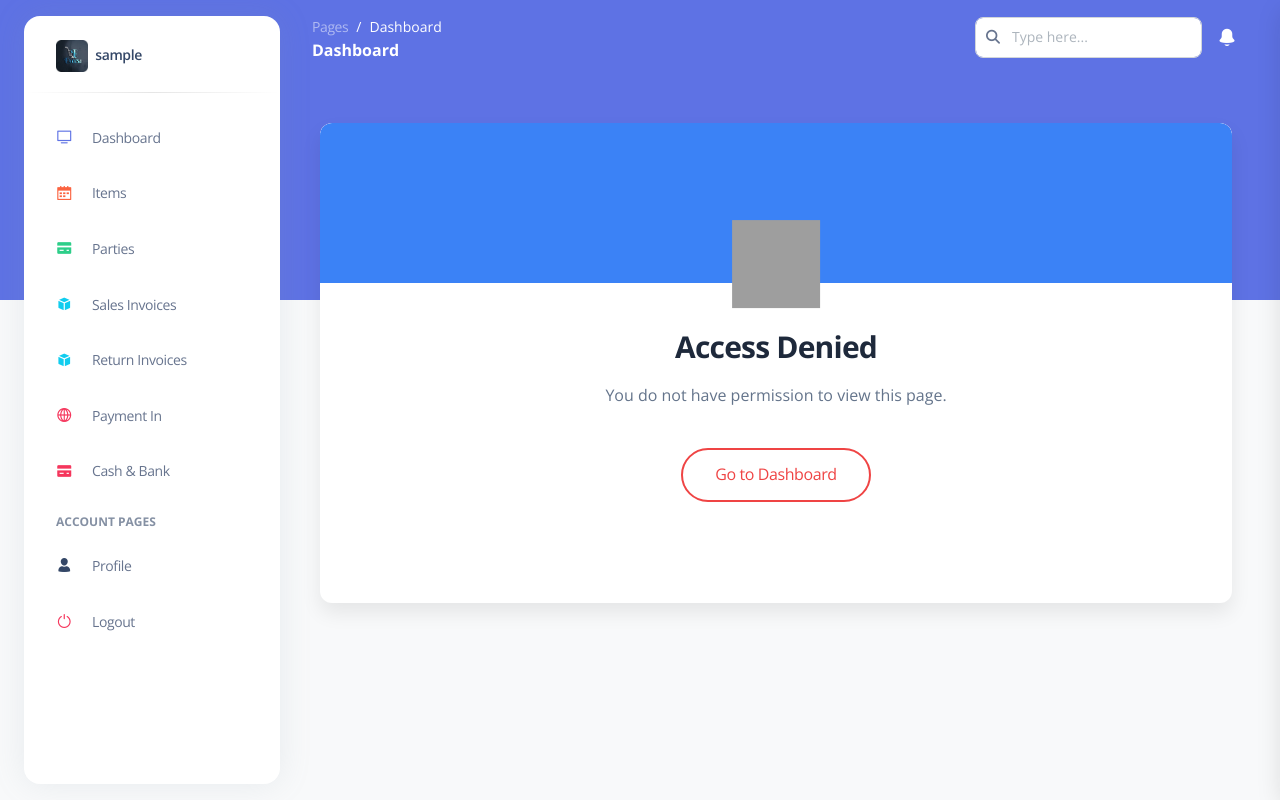
After one commit to itsolution4india/ebilling, a Django app: page /access_denide/ in a window 1280 px wide. The commit adds this page. Run offline with Django 5.2, Linux system fonts and the light colour scheme; the visitor is signed in with stand-in values (Sample User, id 1); data that the repository does not hold is empty; some libraries are stand-ins or nearby versions; grey boxes are pictures that could not be loaded.

Commit message:
updated code

```diff
--- /dev/null
+++ b/billing/templates/access_denide.html
@@ -0,0 +1,104 @@
+{% extends 'base.html' %}
+
+{% block extra_css %}
+<style>
+  .access-container {
+    min-height: 60vh;
+    position: relative;
+    display: flex;
+    flex-direction: column;
+    justify-content: center;
+    align-items: center;
+    text-align: center;
+    background-color: white;
+    border-radius: 0.75rem;
+    box-shadow: 0 10px 20px rgba(0, 0, 0, 0.08);
+    overflow: hidden;
+  }
+
+  .access-header {
+    position: absolute;
+    top: 0;
+    left: 0;
+    height: 10rem;
+    width: 100%;
+    background-color: #3b82f6; /* Tailwind blue-500 */
+    border-top-left-radius: 0.75rem;
+    border-top-right-radius: 0.75rem;
+  }
+
+  .access-icon {
+    width: 80px;
+    height: 80px;
+    animation: pulse 1.5s infinite;
+  }
+
+  .access-title {
+    font-size: 1.875rem; /* text-3xl */
+    font-weight: 700;
+    color: #1e293b; /* Tailwind slate-800 */
+    margin-top: 1.5rem;
+  }
+
+  .access-message {
+    color: #64748b; /* Tailwind slate-500 */
+    margin-top: 0.5rem;
+    font-size: 1rem;
+  }
+
+  .access-btn {
+    margin-top: 1.5rem;
+    padding: 0.75rem 2rem;
+    font-size: 1rem;
+    border-radius: 9999px;
+    border: 2px solid #ef4444;
+    color: #ef4444;
+    background: transparent;
+    text-decoration: none;
+    transition: all 0.3s ease-in-out;
+  }
+
+  .access-btn:hover {
+    background: #ef4444;
+    color: #ffffff;
+    box-shadow: 0 5px 15px rgba(239, 68, 68, 0.3);
+  }
+
+  @keyframes pulse {
+    0%, 100% {
+      transform: scale(1);
+    }
+    50% {
+      transform: scale(1.1);
+    }
+  }
+</style>
+{% endblock %}
+
+{% block content %}
+<div class="w-full px-6 py-6 mx-auto">
+  <div class="access-container">
+
+    <!-- Header -->
+    <div class="access-header"></div>
+
+    <!-- Icon -->
+    <img src="https://cdn-icons-png.flaticon.com/512/463/463612.png"
+         alt="Access Denied"
+         class="access-icon z-10 mt-32" />
+
+    <!-- Title -->
+    <h1 class="access-title">Access Denied</h1>
+
+    <!-- Message -->
+    <p class="access-message">
+      You do not have permission to view this page.
+    </p>
+
+    <!-- Button -->
+    <a href="/dashboard/" class="access-btn">
+      Go to Dashboard
+    </a>
+  </div>
+</div>
+{% endblock %}
--- a/billing/templates/base.html
+++ b/billing/templates/base.html
@@ -250,10 +250,10 @@ a[href^="/"] {
     <aside class="fixed inset-y-0 flex-wrap items-center justify-between block w-full p-0 my-4 overflow-y-auto antialiased transition-transform duration-200 -translate-x-full bg-white border-0 shadow-xl dark:shadow-none dark:bg-slate-850 max-w-64 ease-nav-brand z-990 xl:ml-6 rounded-2xl xl:left-0 xl:translate-x-0" aria-expanded="false">
       <div class="h-19">
         <i class="absolute top-0 right-0 p-4 opacity-50 cursor-pointer fas fa-times dark:text-white text-slate-400 xl:hidden" sidenav-close></i>
-        <a class="block px-8 py-6 m-0 text-sm whitespace-nowrap dark:text-white text-slate-700" href="/" target="_blank">
+        <a class="block px-8 py-6 m-0 text-sm whitespace-nowrap dark:text-white text-slate-700" href="/" target="">
           <img src="{% static 'img/logo-ct-dark.png' %}" class="inline h-full max-w-full transition-all duration-200 dark:hidden ease-nav-brand max-h-8" alt="main_logo" />
           <img src="{% static 'img/logo-ct.png' %}" class="hidden h-full max-w-full transition-all duration-200 dark:inline ease-nav-brand max-h-8" alt="main_logo" />
-          <span class="ml-1 font-semibold transition-all duration-200 ease-nav-brand">Argon Dashboard</span>
+          <span class="ml-1 font-semibold transition-all duration-200 ease-nav-brand">{{request.user}}</span>
         </a>
       </div>
 
--- a/billing/urls.py
+++ b/billing/urls.py
@@ -86,4 +86,5 @@ urlpatterns = [
     path('ajax/party/<int:party_id>/', views.get_party_details_ajax, name='get_party_details_ajax'),
     path('ajax/scan-barcode/', views.scan_barcode, name='scan_barcode'),
     path('ajax/products/', views.get_products_ajax, name='get_products_ajax'),
+    path('access_denide/', views.access_denide, name='access_denide'),
 ]
--- a/billing/views.py
+++ b/billing/views.py
@@ -5,7 +5,7 @@ from rest_framework.response import Response
 from django.contrib.auth import authenticate, login, logout
 from django.contrib.auth.models import User
 from django.db.models import Q
-from .models import Party, Product, Invoice, InvoiceItem, Payment, TotalBalance,Sales_invoice_settings
+from .models import Party, Product, Invoice, InvoiceItem, Payment, TotalBalance,Sales_invoice_settings,UserAccess
 from .serializers import PartySerializer, ProductSerializer, InvoiceSerializer, InvoiceListSerializer, InvoiceItemSerializer, PaymentSerializer
 from django.views.decorators.csrf import csrf_exempt
 import json
@@ -519,9 +519,20 @@ def login_page(request):
 
     return render(request, 'login.html')
 
+def check_user_permission(user, permission):
+    """Helper function to check a specific permission for a user."""
+    try:
+        user_access = UserAccess.objects.get(user=user)
+        return getattr(user_access, permission, False)
+    except UserAccess.DoesNotExist:
+        return False
+
 @login_required
 def dashboard(request):
     user = request.user
+    if not check_user_permission(request.user, 'can_view_dashboard'):
+           return redirect("access_denide")
+
 
     # Existing calculations
     to_collect = Invoice.objects.filter(user=user,status='unpaid').aggregate(total=Sum('amount'))['total'] or 0
@@ -637,6 +648,11 @@ def generate_hsn_code():
 
 @login_required
 def product_list(request):
+    if not check_user_permission(request.user, 'can_view_items'):
+           return redirect("access_denide")
+
+    access=UserAccess.objects.get(user=request.user)
+
     products = Product.objects.filter(user=request.user)
 
     category_filter = request.GET.get('category', '').strip()
@@ -649,6 +665,7 @@ def product_list(request):
         'products': products,
         'category_filter': category_filter,
         'categories': categories,
+        'access':access
     }
     return render(request, 'products/product_list.html', context)
 
@@ -886,6 +903,9 @@ def product_delete(request, pk):
 
 @login_required
 def party_list(request):
+    if not check_user_permission(request.user, 'can_view_parties'):
+           return redirect("access_denide")
+    access=UserAccess.objects.get(user=request.user)
 
     parties = Party.objects.filter(user=request.user)
     types = Party.objects.filter(user=request.user).values_list('party_type', flat=True).distinct()
@@ -894,7 +914,8 @@ def party_list(request):
     context = {
         'parties': parties,
         'types': types,
-        'categories': categories
+        'categories': categories,
+        'access':access
     }
     return render(request, 'party/party_list.html', context)
 
@@ -938,7 +959,9 @@ def party_delete(request, pk):
 def invoice_list(request):
     """List all invoices for the current user with filtering, search, and pagination"""
     invoices = Invoice.objects.filter(user=request.user).order_by('-created_at')
-
+    if not check_user_permission(request.user, 'can_view_sales_invoices'):
+           return redirect("access_denide")
+    access=UserAccess.objects.get(user=request.user)
     # Get filter parameters
     start_date = request.GET.get('start_date')
     end_date = request.GET.get('end_date')
@@ -987,6 +1010,7 @@ def invoice_list(request):
         'end_date': end_date,
         'search_query': search_query,
         'total_invoices': invoices.count(),
+        'access':access
     }
 
     return render(request, 'invoices/invoice_list.html', context)
@@ -1335,6 +1359,10 @@ def invoice_detail(request, pk):
     return render(request, 'invoices/invoice_detail.html', context)
 @login_required
 def return_invoice_detail(request, pk):
+    if not check_user_permission(request.user, 'can_view_return_invoices'):
+           return redirect("access_denide")
+
+
     invoice = get_object_or_404(Invoice, pk=pk, user=request.user)
     invoice_setting = get_object_or_404(Sales_invoice_settings, user=request.user)
     items = invoice.items.all()
@@ -1548,6 +1576,9 @@ def invoice_update(request, pk):
 
 @login_required
 def invoicesettingedit(request):
+    if not check_user_permission(request.user, 'can_edit_profile'):
+           return redirect("access_denide")
+
     invoice_setting = get_object_or_404(Sales_invoice_settings,user=request.user)
     if request.method == 'POST':
         invoice_setting.business_name = request.POST.get('business_name')
@@ -1648,9 +1679,14 @@ def get_party_details_ajax(request, party_id):
 
 @login_required
 def payments(request):
+    if not check_user_permission(request.user, 'can_view_payment_in'):
+           return redirect("access_denide")
+    access=UserAccess.objects.get(user=request.user)
 
     payment=Payment.objects.filter(user=request.user).order_by('-created_at')
-    context={'payment':payment
+    context={'payment':payment,
+             'access':access
+
         }
     return render(request,'Payments/payment.html',context)
 
@@ -1759,7 +1795,9 @@ def paydelete(request, pk):
 
 @login_required
 def cashbank(request):
-
+    if not check_user_permission(request.user, 'can_view_cash_and_bank'):
+           return redirect("access_denide")
+    access=UserAccess.objects.get(user=request.user)
     transactions = TotalBalance.objects.filter(user=request.user).order_by('-date')
     total_balance = TotalBalance.objects.filter(user=request.user).aggregate(total=Sum('amount'))['total'] or 0
     cash_in_hand = TotalBalance.objects.filter(user=request.user,payment_type='Cash').aggregate(total=Sum('amount'))['total'] or 0
@@ -1788,7 +1826,8 @@ def cashbank(request):
              'total_balance':total_balance,
              'cash_in_hand':cash_in_hand,
              'cash_in_bank':cash_in_bank,
-             'accounts':accounts
+             'accounts':accounts,
+             'access':access
 
              }
 
@@ -2028,3 +2067,7 @@ def update_balance(return_amount, user):
             remarks="Return Invoice Deduction",
             payment_type="Cash"
         )
+
+@login_required
+def access_denide(request):
+    return render(request, "access_denide.html")
```
Also changed, not shown: billing/templates/Bank/cashandbank.html (+15 -4 lines), billing/templates/Payments/payment.html (+17 -4 lines), billing/templates/invoices/invoice_list.html (+9 -2 lines), billing/templates/party/party_list.html (+15 -4 lines), billing/templates/products/product_list.html (+23 -9 lines).
